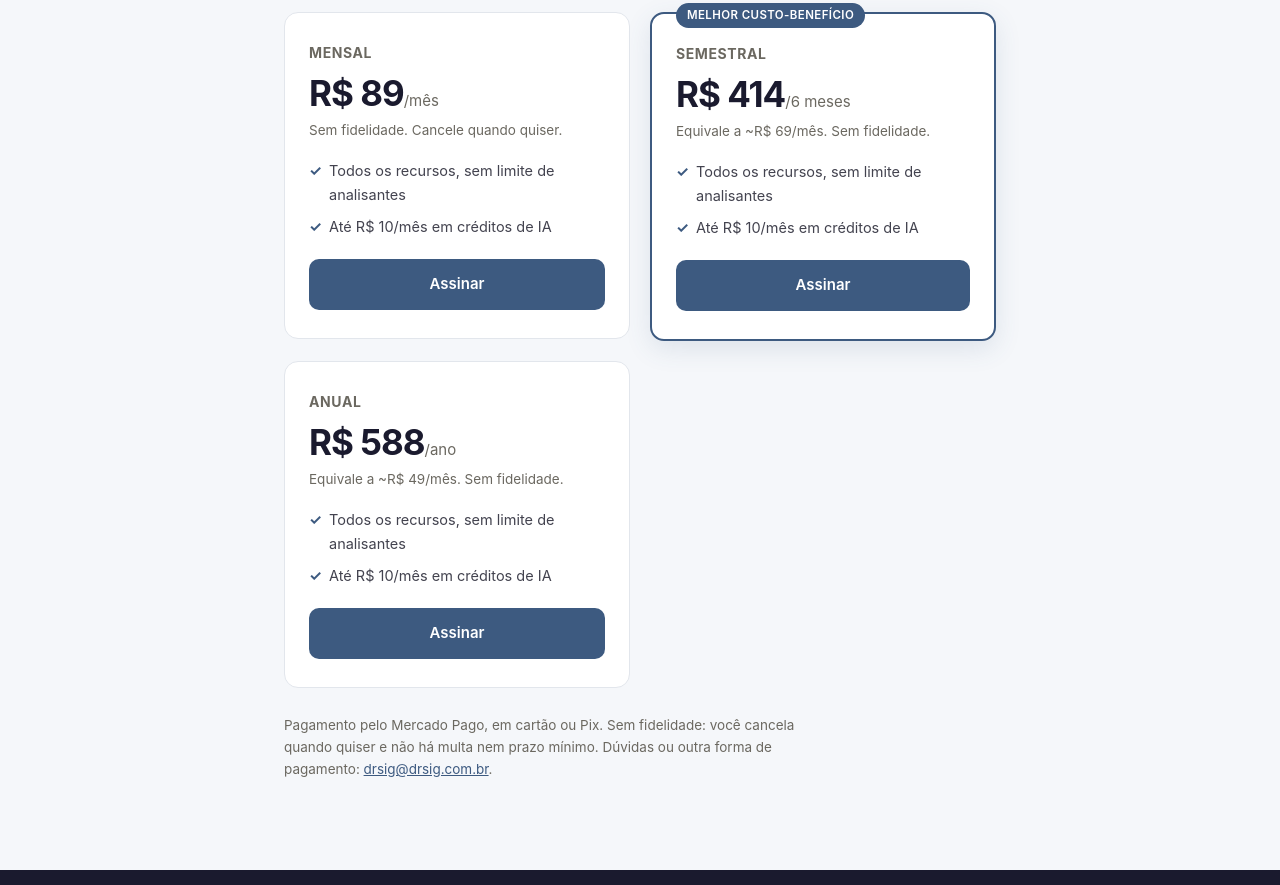
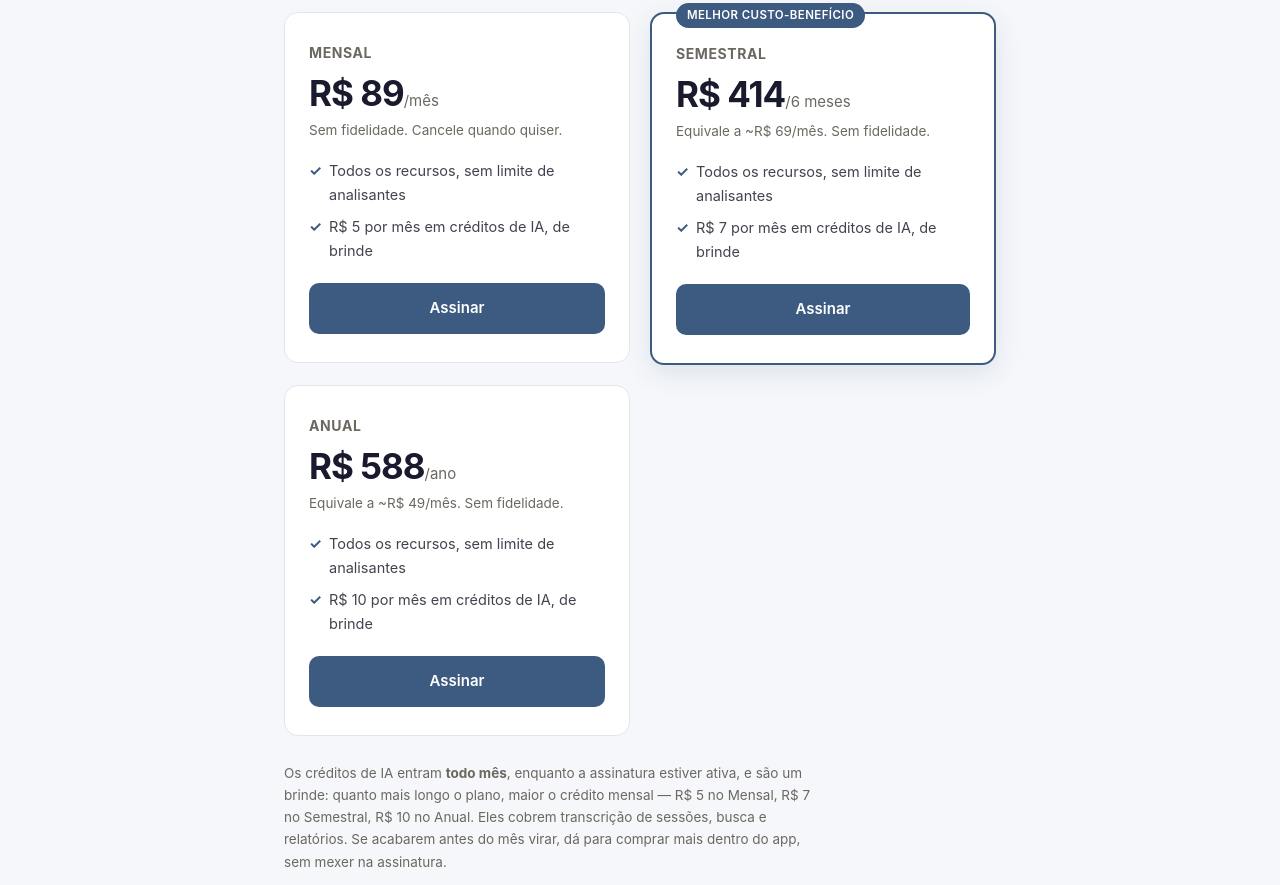
Before and after one commit to paulovsp/drsig-site, a plain HTML site: page index.html in a window 1280 px wide. Shown: the part 4595-5480 px from the top of the page. Drawn offline with Linux system fonts and the light colour scheme.

Commit message:
site: diz quanto de crédito cada plano dá, e como o crédito funciona
Os três planos mostravam a mesma frase — "Até R$ 10/mês em créditos de
IA" — o que apagava justamente o diferencial: o brinde cresce com a
duração do compromisso.

Agora cada um mostra o seu (R$ 5, R$ 7, R$ 10 por mês), e um parágrafo
explica o que ninguém dizia: o crédito entra todo mês enquanto a
assinatura estiver ativa, cobre transcrição, busca e relatórios, e dá
pra comprar mais dentro do app se acabar antes do mês virar.

Co-Authored-By: Claude Opus 5 <noreply@anthropic.com>

```diff
--- a/index.html
+++ b/index.html
@@ -403,7 +403,7 @@ a conta já estará ativa.
 <div class="plano-obs">Sem fidelidade. Cancele quando quiser.</div>
 <ul class="plano-itens">
 <li>Todos os recursos, sem limite de analisantes</li>
-<li>Até R$ 10/mês em créditos de IA</li>
+<li>R$ 5 por mês em créditos de IA, de brinde</li>
 </ul>
 <a href="https://www.mercadopago.com.br/subscriptions/checkout?preapproval_plan_id=cc3aceead6994602baf193b0394cd025" class="btn" style="width:100%;text-align:center;">Assinar</a>
 </div>
@@ -415,7 +415,7 @@ a conta já estará ativa.
 <div class="plano-obs">Equivale a ~R$ 69/mês. Sem fidelidade.</div>
 <ul class="plano-itens">
 <li>Todos os recursos, sem limite de analisantes</li>
-<li>Até R$ 10/mês em créditos de IA</li>
+<li>R$ 7 por mês em créditos de IA, de brinde</li>
 </ul>
 <a href="https://www.mercadopago.com.br/subscriptions/checkout?preapproval_plan_id=b1e6cb3061ab48f5b121425a4ab4edc3" class="btn" style="width:100%;text-align:center;">Assinar</a>
 </div>
@@ -426,12 +426,19 @@ a conta já estará ativa.
 <div class="plano-obs">Equivale a ~R$ 49/mês. Sem fidelidade.</div>
 <ul class="plano-itens">
 <li>Todos os recursos, sem limite de analisantes</li>
-<li>Até R$ 10/mês em créditos de IA</li>
+<li>R$ 10 por mês em créditos de IA, de brinde</li>
 </ul>
 <a href="https://www.mercadopago.com.br/subscriptions/checkout?preapproval_plan_id=124ea15de4e9456e8153266d56578af6" class="btn" style="width:100%;text-align:center;">Assinar</a>
 </div>
 
 </div>
+
+<p style="font-size:13.5px;color:var(--suave);margin-top:26px;max-width:64ch;">
+Os créditos de IA entram <strong>todo mês</strong>, enquanto a assinatura estiver ativa, e são um
+brinde: quanto mais longo o plano, maior o crédito mensal — R$ 5 no Mensal, R$ 7 no Semestral,
+R$ 10 no Anual. Eles cobrem transcrição de sessões, busca e relatórios. Se acabarem antes do mês
+virar, dá para comprar mais dentro do app, sem mexer na assinatura.
+</p>
 
 <p style="font-size:13.5px;color:var(--suave);margin-top:26px;max-width:64ch;">
 Pagamento pelo Mercado Pago, em cartão ou Pix. Sem fidelidade: você cancela quando quiser e
```
